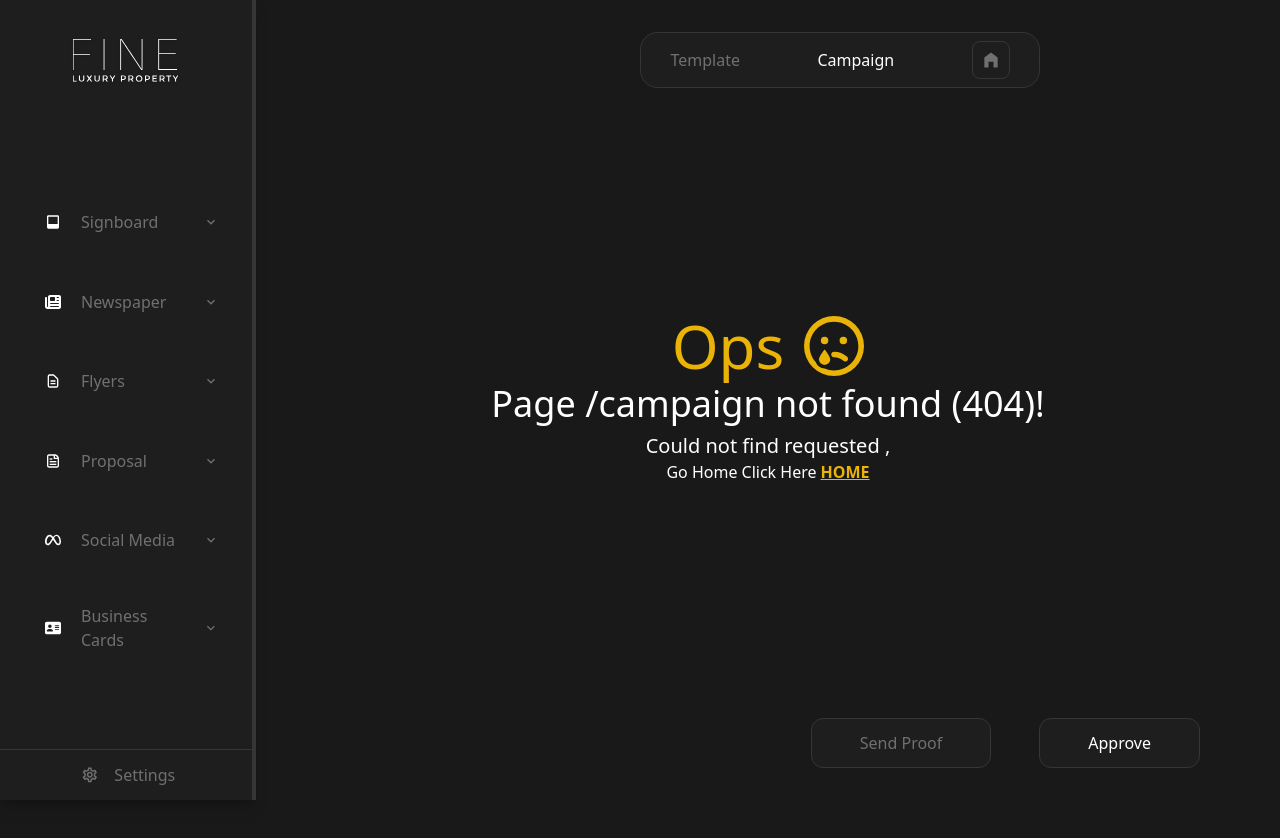
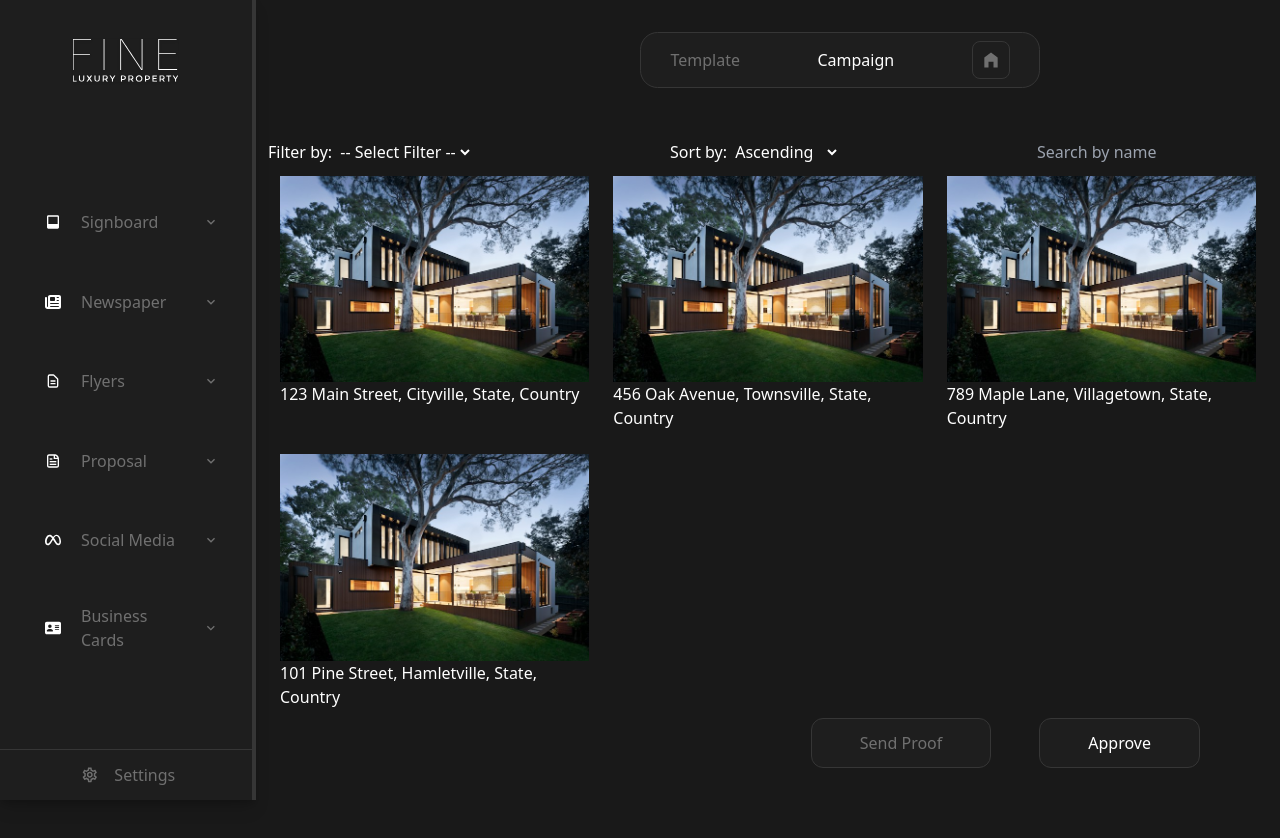
Before and after one commit to yanniro2/fine-app, a Next.js app: page /campaign in a window 1280 px wide. Before the commit this address had no page. Shown: the top 838 px of the page. Before the commit the page ends 800 px from the top, so only its background shows below. Built offline with nearby package versions, Linux system fonts and the light colour scheme.

Commit message:
filter make it

```diff
--- /dev/null
+++ b/app/campaign/page.tsx
@@ -0,0 +1,120 @@
+// page.tsx
+"use client";
+import React, { useState } from "react";
+import data from "../../data/campaign.json";
+import Image from "next/image";
+
+type Campaign = {
+  name: string;
+  image_url: string;
+  address: string;
+  date: string;
+  status: string;
+};
+
+const Page: React.FC = () => {
+  const [filter, setFilter] = useState<string | null>(null);
+  const [searchTerm, setSearchTerm] = useState<string>("");
+  const [sortOrder, setSortOrder] = useState<string>("asc");
+
+  const filteredData = data
+    .filter((item: Campaign) => {
+      // Filter by name, date, or property status
+      if (filter === "name") {
+        return item.name.toLowerCase().includes(searchTerm.toLowerCase());
+      } else if (filter === "date") {
+        return true; // Adjust your date filtering logic here
+      } else if (filter === "status") {
+        return item.status.toLowerCase().includes(searchTerm.toLowerCase());
+      }
+      // Default: no filter
+      return true;
+    })
+    .sort((a: Campaign, b: Campaign) => {
+      // Sort by name, date, or property status
+      if (sortOrder === "asc") {
+        if (filter === "name") {
+          return a.name.localeCompare(b.name);
+        } else if (filter === "date") {
+          // Adjust your date sorting logic here
+          return 0;
+        } else if (filter === "status") {
+          return a.status.localeCompare(b.status);
+        }
+      } else {
+        if (filter === "name") {
+          return b.name.localeCompare(a.name);
+        } else if (filter === "date") {
+          // Adjust your date sorting logic here
+          return 0;
+        } else if (filter === "status") {
+          return b.status.localeCompare(a.status);
+        }
+      }
+      // Default: no sorting
+      return 0;
+    });
+
+  const renderImages = () => {
+    return filteredData.map((item: Campaign, index) => (
+      <div key={index} className="w-full h-full p-3 cursor-pointer">
+        <Image
+          //   src={item.image_url}
+          src="/assets/img/land.jpeg"
+          alt={`Image ${index + 1}`}
+          width={500}
+          height={500}
+        />
+        <p>{item.address}</p>
+      </div>
+    ));
+  };
+
+  return (
+    <section className="pl-[20vw] pt-[8rem] text-white">
+      <div className="p-3 flex items-center justify-center flex-col">
+        <div className="w-full flex justify-between items-center">
+          {/* Filter dropdown */}
+          <label className="bg-transparent">
+            Filter by:{" "}
+            <select
+              value={filter || ""}
+              onChange={(e) => setFilter(e.target.value || null)}
+              className="bg-transparent">
+              <option value="">-- Select Filter --</option>
+              <option value="name">Name</option>
+              <option value="date">Date</option>
+              <option value="status">Property Status</option>
+            </select>
+          </label>
+
+          {/* Sort dropdown */}
+          <label>
+            Sort by:{" "}
+            <select
+              value={sortOrder}
+              onChange={(e) => setSortOrder(e.target.value)}
+              className="bg-transparent">
+              <option value="asc">Ascending</option>
+              <option value="desc">Descending</option>
+            </select>
+          </label>
+
+          {/* Search input */}
+          <input
+            type="text"
+            placeholder={`Search by ${
+              filter === "status" ? "property status" : filter || "name"
+            }`}
+            value={searchTerm}
+            onChange={(e) => setSearchTerm(e.target.value)}
+            className="bg-transparent"
+          />
+        </div>
+        <div className="grid grid-rows-3 grid-cols-3">{renderImages()}</div>
+      </div>
+    </section>
+  );
+};
+
+export default Page;
--- /dev/null
+++ b/data/campaign.json
@@ -0,0 +1,30 @@
+[
+  {
+    "name": "Campaign 1",
+    "image_url": "/assets/img/land1.jpeg",
+    "address": "123 Main Street, Cityville, State, Country",
+    "date": "2022-02-06",
+    "status": "sold"
+  },
+  {
+    "name": "Campaign 2",
+    "image_url": "/assets/img/land2.jpeg",
+    "address": "456 Oak Avenue, Townsville, State, Country",
+    "date": "2022-02-07",
+    "status": "new"
+  },
+  {
+    "name": "Campaign 3",
+    "image_url": "/assets/img/land3.jpeg",
+    "address": "789 Maple Lane, Villagetown, State, Country",
+    "date": "2022-02-05",
+    "status": "available"
+  },
+  {
+    "name": "Campaign 4",
+    "image_url": "/assets/img/land4.jpeg",
+    "address": "101 Pine Street, Hamletville, State, Country",
+    "date": "2022-02-08",
+    "status": "unavailable"
+  }
+]
```
Also changed, not shown: public/assets/img/land.jpeg (added).
